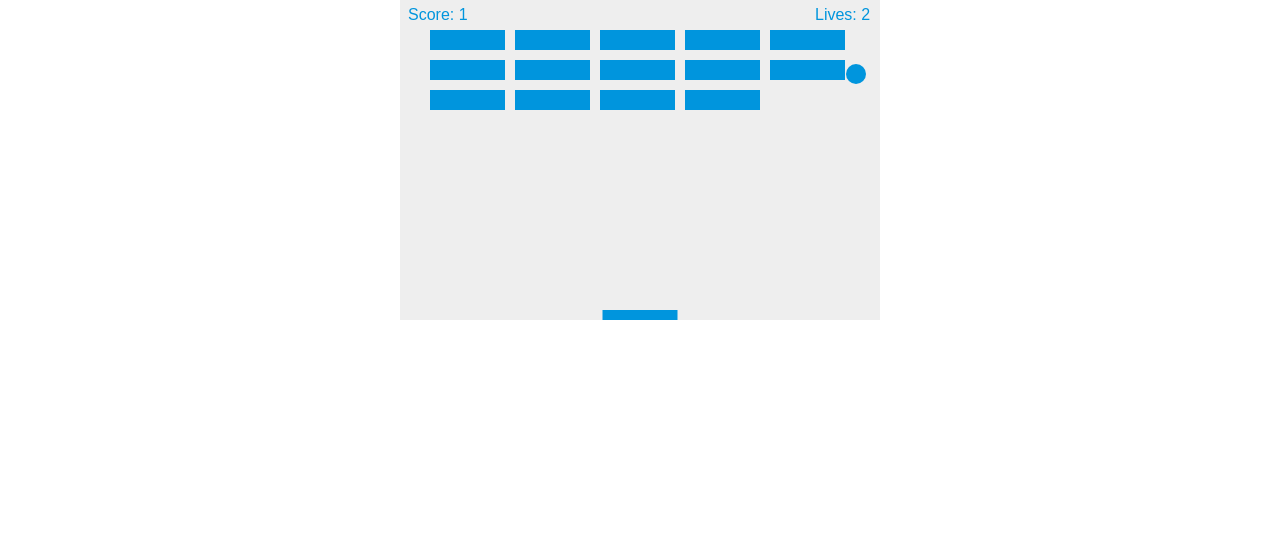
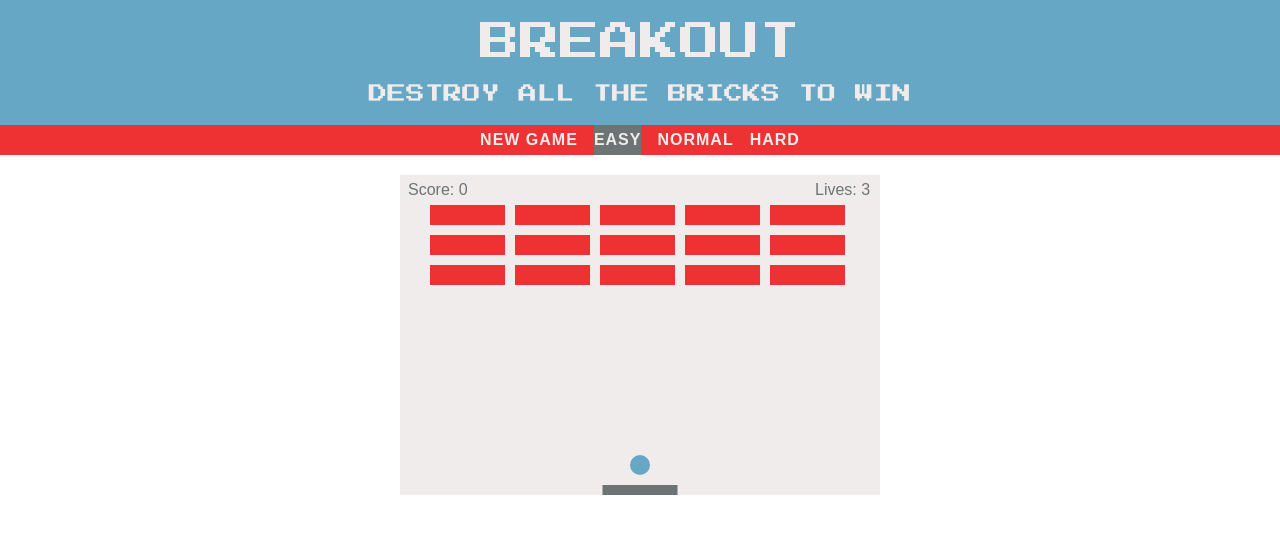
Before and after one commit to jkhuhnke11/breakout-game, a plain HTML site: page index.html in a window 1280 px wide. Drawn offline with Linux system fonts and the light colour scheme.

Commit message:
Add files via upload
V2 of breakout game. Added levels and styling. Level reset when user presses a button is still broken

```diff
--- /dev/null
+++ b/breakout.css
@@ -0,0 +1,70 @@
+body {
+	font-family: 'Press Start 2P', cursive;
+}
+
+
+
+* {
+	padding: 0;
+	margin: 0;
+}
+
+canvas {
+	background: #F0ECEB;
+	display: block;
+	margin: 20px auto;
+}
+
+h1 {
+	text-align: center;
+	font-size: 2.5em;
+	line-height: 1.1;
+	font-weight: normal;
+	color: #F0ECEB;
+	background: #66A7C5;
+	margin: 0;
+	text-transform: uppercase;
+	padding: 20px 0;
+}
+
+h2 {
+	text-align: center;
+	font-size: 1.17em;
+	line-height: 1.1;
+	font-weight: normal;
+	color: #F0ECEB;
+	background: #66A7C5;
+	margin: 0;
+	text-transform: uppercase;
+	padding: 0 0 20px 0;
+}
+
+#stripe {
+	background-color: #EE3233;
+	height: 30px;
+	text-align: center;
+}
+
+.selected {
+	background: #6C7476;
+}
+
+button {
+	border: none;
+	background: none;
+	text-transform: uppercase;
+	height: 100%;
+	font-weight: 700;
+	color: #F0ECEB;
+	letter-spacing: 1px;
+	font-size: inherit;
+	transition: all 0.3s;
+	-webkit-transition: all 0.3s;
+	-moz-transition: all 0.3s;
+	outline: none;
+}
+
+button:hover {
+	color: #F0ECEB;
+	background: #6C7476;
+}
--- a/breakout.js
+++ b/breakout.js
@@ -9,8 +9,8 @@ var ctx = canvas.getContext("2d");
 // --------------------------------------------------
 var x = canvas.width/2;
 var y = canvas.height-30;
-var dx = 2;
-var dy = -2;
+var dx = null;
+var dy = null;
 var ballRadius = 10;
 
 // --------------------------------------------------
@@ -51,8 +51,43 @@ var lives = 3;
 // --------------------------------------------------
 // Keypress Information
 // --------------------------------------------------
-var rightPressed = false;
-var leftPressed = false;
+var rightPressed = false,
+    leftPressed  = false;
+
+// --------------------------------------------------
+// Header Buttons
+// --------------------------------------------------
+var resetButton = document.querySelector("#reset"),
+    modeButtons = document.querySelectorAll(".mode");
+
+// --------------------------------------------------
+// Initializes Game & Sets Up Difficulty Buttons
+// --------------------------------------------------
+
+resetButton.addEventListener("click", function() {
+    document.location.reload();
+});
+
+setUpModeButtons();
+
+function setUpModeButtons(){
+    for(var i = 0; i < modeButtons.length; i++){
+        modeButtons[i].addEventListener("click", function(){
+            modeButtons[0].classList.remove("selected");
+            modeButtons[1].classList.remove("selected");
+            modeButtons[2].classList.remove("selected");
+            this.classList.add("selected");
+            //Sets level difficulty
+            if(this.textContent === "Easy"){
+                dx = 2; dy = -2;
+            } else if(this.textContent === "Normal"){
+                dx = 3; dy = -3;
+            } else {
+                dx = 4; dy = -4;
+            }
+        });
+    }
+}
 
 // --------------------------------------------------
 // Drawing Functions
@@ -60,7 +95,7 @@ var leftPressed = false;
 function drawBall(){
     ctx.beginPath();
     ctx.arc(x, y, ballRadius, 0, Math.PI * 2);
-    ctx.fillStyle = "#0095DD";
+    ctx.fillStyle = "#66A7C5";
     ctx.fill();
     ctx.closePath();
 }
@@ -68,7 +103,7 @@ function drawBall(){
 function drawPaddle(){
     ctx.beginPath();
     ctx.rect(paddleX, canvas.height-paddleHeight, paddleWidth, paddleHeight);
-    ctx.fillStyle = "#0095DD";
+    ctx.fillStyle = "#6C7476";
     ctx.fill();
     ctx.closePath();
 }
@@ -83,7 +118,7 @@ function drawBricks(){
                 bricks[c][r].y = brickY;
                 ctx.beginPath();
                 ctx.rect(brickX, brickY, brickWidth, brickHeight);
-                ctx.fillStyle = "#0095DD";
+                ctx.fillStyle = "#EE3233";
                 ctx.fill();
                 ctx.closePath();
             }
@@ -115,13 +150,11 @@ function draw(){
         } else {
             lives--;
             if(!lives){
-                alert("GAME OVER");
+                resetButton.textContent = "Try Again?"
                 document.location.reload();
             } else {
                 x = canvas.width/2;
                 y = canvas.height - 30;
-                dx = 2;
-                dy = -2;
                 paddleX = (canvas.width - paddleWidth)/2;
             }
         }
@@ -169,8 +202,8 @@ function collisionDetection(){
                     b.status = 0;
                     score++;
                     if(score == brickRowCount * brickColumnCount){
-                        alert("YOU WIN!!!");
-                        document.location.reload();
+                        resetButton.textContent = "Play Again?";
+                        dx = 0; dy = 0;
                     }
                 }
             }
@@ -183,7 +216,7 @@ function collisionDetection(){
 // --------------------------------------------------
 function drawScore(){
     ctx.font = "16px Arial";
-    ctx.fillStyle = "#0095DD";
+    ctx.fillStyle = "#6C7476";
     ctx.fillText("Score: " + score, 8, 20);
 }
 
@@ -192,7 +225,7 @@ function drawScore(){
 // --------------------------------------------------
 function drawLives(){
     ctx.font = "16px Arial";
-    ctx.fillStyle = "#0095DD";
+    ctx.fillStyle = "#6C7476";
     ctx.fillText("Lives: " + lives, canvas.width - 65, 20);
 }
 
--- a/index.html
+++ b/index.html
@@ -3,12 +3,23 @@
 <head>
     <meta charset="utf-8" />
     <title>Simple Breakout Game</title>
-    <style>
-        * { padding: 0; margin: 0; }
-        canvas { background: #eee; display: block; margin: 0 auto;}
-    </style>
+
+    <link href="https://fonts.googleapis.com/css?family=Press+Start+2P&display=swap" rel="stylesheet">
+
+    <link rel="stylesheet" type="text/css" href="breakout.css">
+
 </head>
 <body>
+	<h1>Breakout</h1>
+	<h2>Destroy all the bricks to win</h2>
+
+	<div id="stripe">
+		<button id="reset">New Game</button>
+		<span id="message"></span>
+		<button class="mode selected">Easy</button>
+		<button class="mode">Normal</button>
+		<button class="mode" >Hard</button>
+	</div>
 
     <canvas id = "myCanvas" width="480" height="320"></canvas>
 
```
